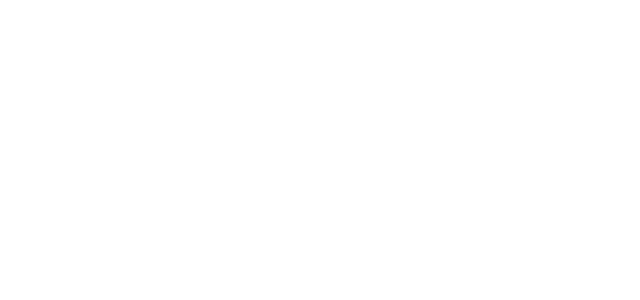
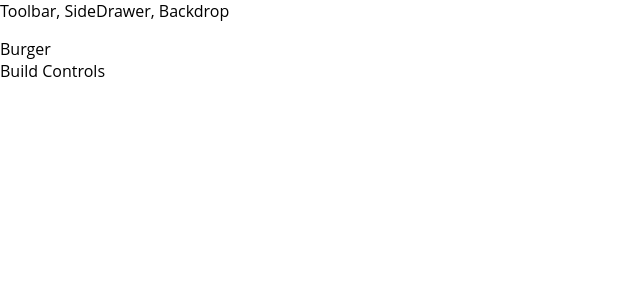
Before and after one commit to Salsa-Dude/My-Burger-App, a React app: page / in a window 1280 px wide. Shown: the top 300 px of the page, without its empty margins (0-640 px from the left). Built offline with nearby package versions, Linux system fonts and the light colour scheme; the HTML template or start-up script is replaced by a standard one.

Commit message:
App layout

```diff
--- a/src/App.js
+++ b/src/App.js
@@ -1,8 +1,16 @@
 import React, { Component } from "react";
+import Layout from "./components/Layout/Layout";
+import BurgerBuilder from "./containers/BurgerBuilder/BurgerBuilder";
 
 class App extends Component {
   render() {
-    return <div />;
+    return (
+      <div>
+        <Layout>
+          <BurgerBuilder />
+        </Layout>
+      </div>
+    );
   }
 }
 
--- /dev/null
+++ b/src/components/Layout/Layout.css
@@ -0,0 +1,3 @@
+.Content {
+  margin-top: 16px;
+}
--- /dev/null
+++ b/src/components/Layout/Layout.js
@@ -0,0 +1,13 @@
+import React from "react";
+import classes from "./Layout.css";
+
+const layout = props => {
+  return (
+    <React.Fragment>
+      <div>Toolbar, SideDrawer, Backdrop</div>
+      <main className={classes.Content}>{props.children}</main>
+    </React.Fragment>
+  );
+};
+
+export default layout;
--- /dev/null
+++ b/src/containers/BurgerBuilder/BurgerBuilder.js
@@ -0,0 +1,14 @@
+import React, { Component, Fragment } from "react";
+
+class BurgerBuilder extends Component {
+  render() {
+    return (
+      <Fragment>
+        <div>Burger</div>
+        <div>Build Controls</div>
+      </Fragment>
+    );
+  }
+}
+
+export default BurgerBuilder;
--- a/src/index.css
+++ b/src/index.css
@@ -0,0 +1,5 @@
+body {
+  margin: 0;
+  padding: 0;
+  font-family: "Open Sans", sans-serif;
+}
```
Also changed, not shown: 2 other files (tests, documents, lock files or other folders).
